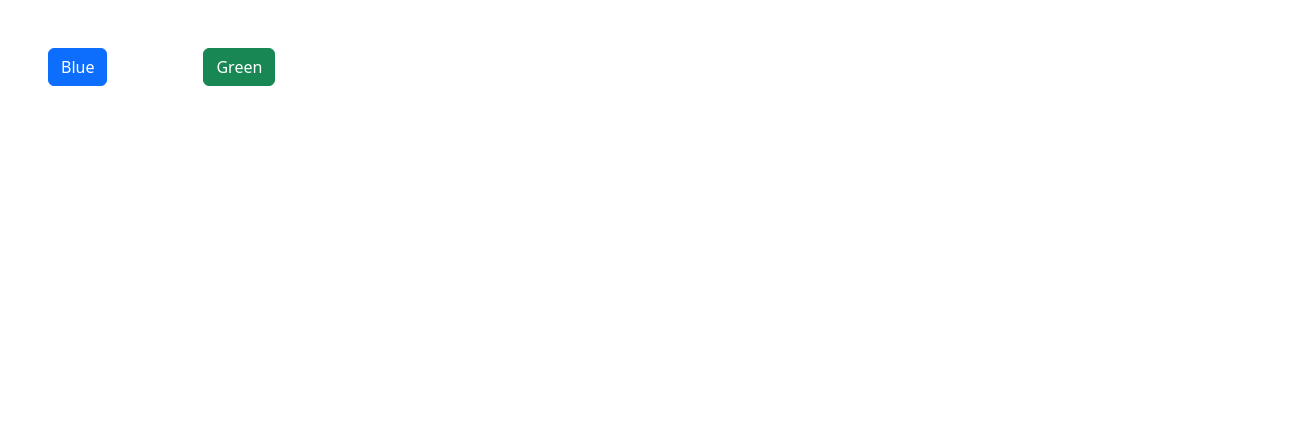
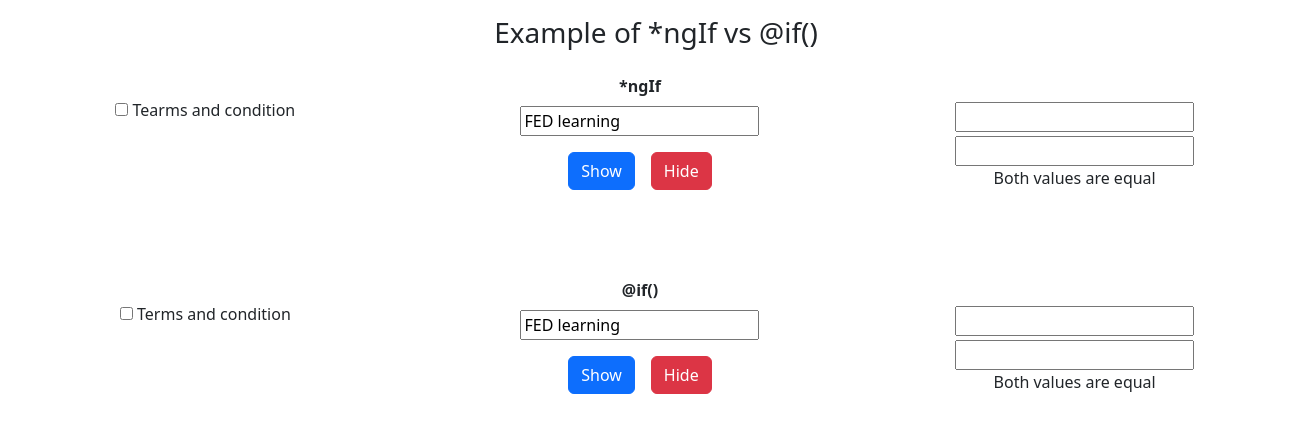
Before and after one commit to KoTvTrysaX01/Angular-Course-2, an Angular app in the folder Lessons/: page / in a window 1280 px wide. Shown: the top 432 px of the page, 1308 px wide, since content can reach past the window. Built offline with nearby package versions, Linux system fonts and the light colour scheme.

Commit message:
Watched lesson 6 / *ngIf vs @if()

```diff
--- a/Lessons/src/app/app.component.html
+++ b/Lessons/src/app/app.component.html
@@ -1 +1 @@
-<KOT-directives></KOT-directives>
+<KOT-structural-directive-ngif-vs-if></KOT-structural-directive-ngif-vs-if>
--- a/Lessons/src/app/app.component.ts
+++ b/Lessons/src/app/app.component.ts
@@ -3,6 +3,7 @@
 import { UserComponent } from "./user/user.component";
 import { DataBindingComponent } from './data-binding/data-binding.component';
 import { DirectivesComponent } from './directives/directives.component';
+import { StructuralDirectiveNgifVsIfComponent } from './structural-directive-ngif-vs-if/structural-directive-ngif-vs-if.component';
 
 @Component({
   selector: 'app-root',
@@ -10,7 +11,8 @@
     // RouterOutlet,
     // UserComponent,
     // DataBindingComponent
-    DirectivesComponent
+    // DirectivesComponent,
+    StructuralDirectiveNgifVsIfComponent
   ],
   templateUrl: './app.component.html',
   styleUrl: './app.component.scss'
--- /dev/null
+++ b/Lessons/src/app/structural-directive-ngif-vs-if/structural-directive-ngif-vs-if.component.html
@@ -0,0 +1,70 @@
+<div class="row text-center">
+    <div class="col-12 m-3">
+        <h3>Example of *ngIf vs &#64;if()</h3>
+    </div>
+</div>
+
+<div class="row text-center">
+    <b>*ngIf</b>
+    <div class="col-4">
+        <div (click)="onClick()">
+            <input type="checkbox"> Tearms and condition
+        </div>
+        <div *ngIf="isChecked">
+            <button class="btn btn-success">Submit</button>
+        </div>
+    </div>
+    <div class="col-4">
+        <div class="m-2" *ngIf="isInputBox">
+            <input type="text" value="FED learning">
+        </div>
+        <button class="btn btn-primary m-2" (click)="showField()">Show</button>
+        <button class="btn btn-danger m-2" (click)="hideField()">Hide</button>
+    </div>
+    <div class="col-4">
+        <div>
+            <input type="text" class="m-1" [(ngModel)]="input1">
+            <input type="text" [(ngModel)]="input2">
+        </div>
+        <div *ngIf="input1 !== input2">
+            <p>Both values are not equal</p>
+        </div>
+        <div *ngIf="input1 === input2">
+            <p>Both values are equal</p>
+        </div>
+    </div>
+</div>
+
+<br><br><br>
+
+<div class="row text-center">
+    <b>&#64;if()</b>
+    <div class="col-4">
+        <div>
+            <input type="checkbox" (click)="onClick()"> Terms and condition
+        </div>
+        @if(isChecked){
+        <button class="btn btn-success">Submit</button>
+        }
+    </div>
+    <div class="col-4">
+        @if(isInputBox){
+        <div class="m-2">
+            <input type="text" value="FED learning">
+        </div>
+        }
+        <button class="btn btn-primary m-2" (click)="showField()">Show</button>
+        <button class="btn btn-danger m-2" (click)="hideField()">Hide</button>
+    </div>
+    <div class="col-4">
+        <div>
+            <input type="text" class="m-1" [(ngModel)]="input1">
+            <input type="text" [(ngModel)]="input2">
+        </div>
+        @if(input1 !== input2){
+            <p>Both values are not equal</p>
+        }@else if (input1 === input2) {
+            <p>Both values are equal</p>
+        }
+    </div>
+</div>
--- /dev/null
+++ b/Lessons/src/app/structural-directive-ngif-vs-if/structural-directive-ngif-vs-if.component.ts
@@ -0,0 +1,32 @@
+import { CommonModule } from '@angular/common';
+import { Component } from '@angular/core';
+import { FormsModule } from '@angular/forms';
+
+@Component({
+  selector: 'KOT-structural-directive-ngif-vs-if',
+  imports: [
+    CommonModule,
+    FormsModule
+  ],
+  templateUrl: './structural-directive-ngif-vs-if.component.html',
+  styleUrl: './structural-directive-ngif-vs-if.component.scss'
+})
+export class StructuralDirectiveNgifVsIfComponent {
+
+  isChecked: boolean = false;
+  isInputBox: boolean = true;
+  input1: string = "";
+  input2: string = "";
+
+  onClick(){
+    this.isChecked = !this.isChecked;
+  }
+
+  showField(){
+    this.isInputBox = true;
+  }
+
+  hideField(){
+    this.isInputBox = false;
+  }
+}
```
Also changed, not shown: Lessons/src/app/structural-directive-ngif-vs-if/structural-directive-ngif-vs-if.component.scss (added), 1 other file (tests, documents, lock files or other folders).
